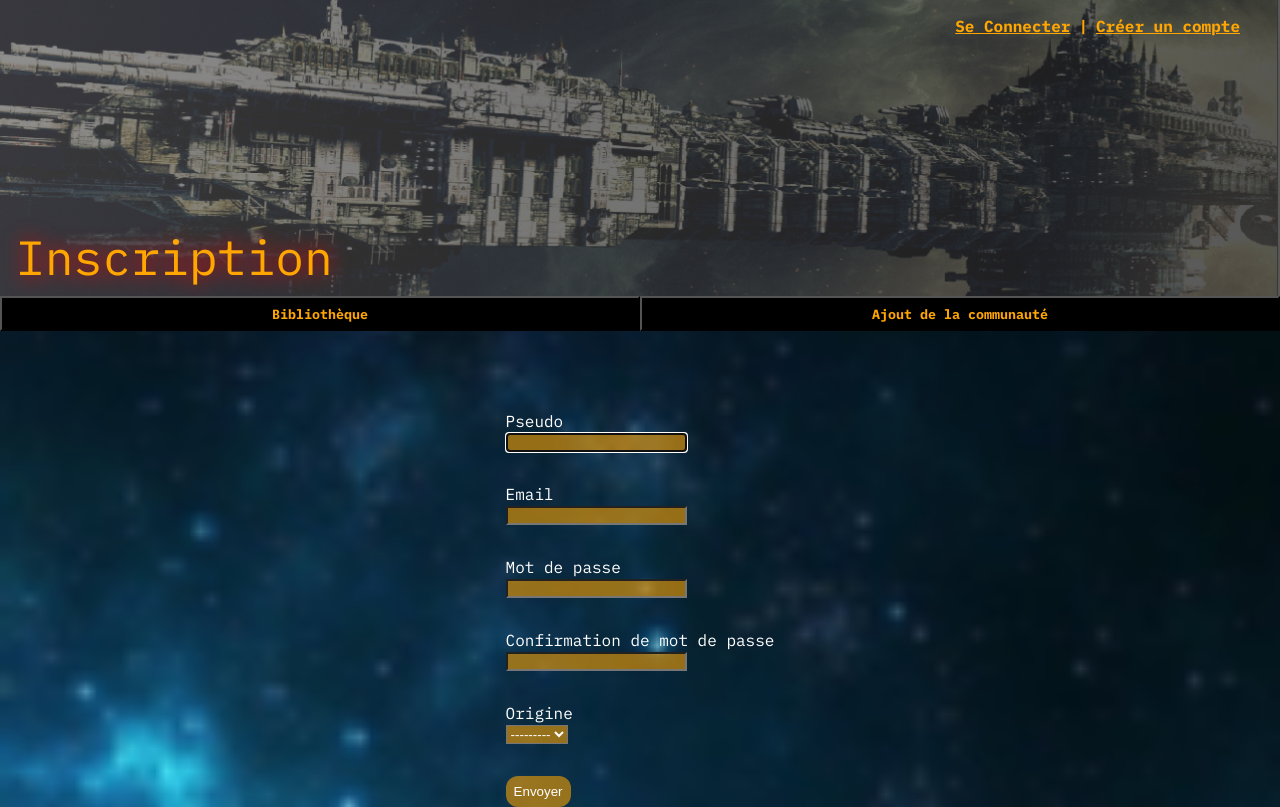
After one commit to Alpharius61/Bibliotheca-mobilis, a Django app: page /accountCreation/ in a window 1280 px wide. The commit adds this page. Run offline with Django 4.2, Linux system fonts and the light colour scheme.

Commit message:
Creation ok | connection start

```diff
--- a/P3 Django/bibliotheca_mobilis/bibliotheca_mobilis/urls.py
+++ b/P3 Django/bibliotheca_mobilis/bibliotheca_mobilis/urls.py
@@ -21,5 +21,5 @@
 urlpatterns = [
     path('admin/', admin.site.urls),
     path('', views.index),
-    path('signup/', r_views.signup, name='signup')
+    path('accountCreation/', r_views.accountCreation, name='accountCreation')
 ]
--- a/P3 Django/bibliotheca_mobilis/main/static/main/style.css
+++ b/P3 Django/bibliotheca_mobilis/main/static/main/style.css
@@ -237,11 +237,12 @@
   color: white;
 }
 
-.signUpFormClass {
+.formClass {
   background-color: rgba(255, 166, 0, 0.575);
+  color: white;
 }
 
-.red {
+.accountClass {
   color: white;
   display: block;
 }
--- a/P3 Django/bibliotheca_mobilis/main/static/main/style.scss
+++ b/P3 Django/bibliotheca_mobilis/main/static/main/style.scss
@@ -203,18 +203,18 @@
 
 }
 
-.signUpFormClass{
+.formClass{
     background-color: rgba(255, 166, 0, 0.575);
+    color : white
 }
 
-.red{
+.accountClass{
     color : white;
     display: block;
 }
 
 .form__control{
     margin-bottom: 2rem;
-
 }
 
 button[type="submit"]{
--- a/P3 Django/bibliotheca_mobilis/main/templates/main/_base.html
+++ b/P3 Django/bibliotheca_mobilis/main/templates/main/_base.html
@@ -24,7 +24,7 @@
                     <nav>
                         <ul class="connection">
                             <li>
-                                <a href="{% url 'signup' %}" class="userConnection">Créer un compte</a>
+                                <a href="{% url 'accountCreation' %}" class="userConnection">Créer un compte</a>
                             </li>
                             <li class="userConnection">
                                 |
--- a/P3 Django/bibliotheca_mobilis/registration/forms.py
+++ b/P3 Django/bibliotheca_mobilis/registration/forms.py
@@ -4,7 +4,7 @@
 from django.contrib.auth.forms import UserCreationForm
 
 
-class signUpForm(UserCreationForm):
+class accountCreationForm(UserCreationForm):
     origine = forms.ModelChoiceField(
         queryset=UserOrigine.objects.all(),
         widget=forms.Select(attrs={
@@ -25,8 +25,18 @@
         super().__init__(*args, **kwargs)
         for field in self.fields:
             self.fields[field].widget.attrs.update({
-                'class': 'signUpFormClass',
+                'class': 'formClass',
             })
 
         self.fields['password1'].label = 'Mot de passe'
         self.fields['password2'].label = 'Confirmation de mot de passe'
+
+
+class authentification():
+    class Meta:
+        model = User
+        fields = ['email', 'password']
+        labels = {
+            'email': 'Email ',
+            'password': "Mot de passe",
+        }
--- /dev/null
+++ b/P3 Django/bibliotheca_mobilis/registration/templates/registration/accountCreation.html
@@ -0,0 +1,23 @@
+{% extends 'main/_base.html' %}
+
+{% block title %}Inscription{% endblock title %}
+
+{% block Add %}
+<form action="" method='post' class='formular'>
+    {% csrf_token %}
+
+    {% comment %} {{form.as_p}} {% endcomment %}
+
+    {%for field in form%}
+    {% comment %} field.name = nom label (pseudo,email etc) {% endcomment %}
+    <div class="error">{{field.errors}}</div>
+    <div class="form__control">
+        <label for="{{field.name}}" class="accountClass">{{field.label}}</label>
+        {{field}}
+    </div>
+
+    {% endfor %}
+
+    <button type="submit">Envoyer</button>
+</form>
+{% endblock Add %}
--- a/P3 Django/bibliotheca_mobilis/registration/templates/registration/signup.html
+++ b/P3 Django/bibliotheca_mobilis/registration/templates/registration/connection.html
@@ -12,7 +12,7 @@
     {% comment %} field.name = nom label (pseudo,email etc) {% endcomment %}
     <div class="error">{{field.errors}}</div>
     <div class="form__control">
-        <label for="{{field.name}}" class="red">{{field.label}}</label>
+        <label for="{{field.name}}" class="accountFieldClass">{{field.label}}</label>
         {{field}}
     </div>
 
--- a/P3 Django/bibliotheca_mobilis/registration/views.py
+++ b/P3 Django/bibliotheca_mobilis/registration/views.py
@@ -1,16 +1,34 @@
-from django.shortcuts import render
-from registration.forms import signUpForm
+from django.shortcuts import render, redirect
+from django.contrib.auth import login, authenticate
+from registration.forms import accountCreationForm , authentification
 
 # Create your views here.
 
 
-def signup(request):
-    form = signUpForm
+def accountCreation(request):
+    form = accountCreationForm
     if request.method == 'POST':
         print(request.POST)
+        return redirect('/')
 
     context = {
         'form': form
     }
 
-    return render(request, 'registration/signup.html', context)
+    return render(request, 'registration/accountCreation.html', context)
+
+
+def signUp(request):
+    form = authentification()
+
+    if request.method == 'POST':
+        form = authentification(request.POST)
+        if form.is_valid():
+            form.save()
+            user = authenticate(username=form.cleaned_data['username'],
+                                password=form.cleaned_data['password1'])
+            login(request, user)
+            return redirect('/')
+
+    context = {'form': form}
+    return render(request, 'registration/connection.html', context)
```
Also changed, not shown: P3 Django/bibliotheca_mobilis/registration/models.py (+4 -9 lines), 2 other files.
